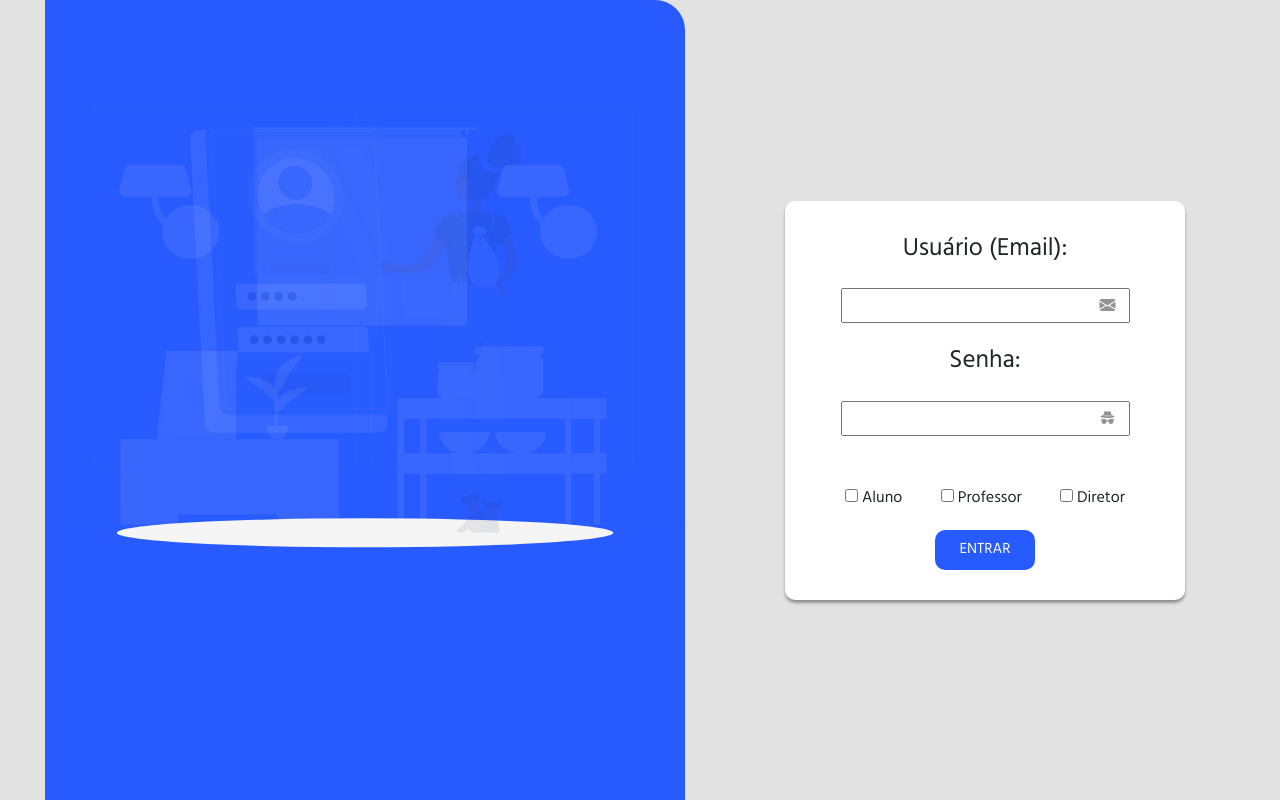
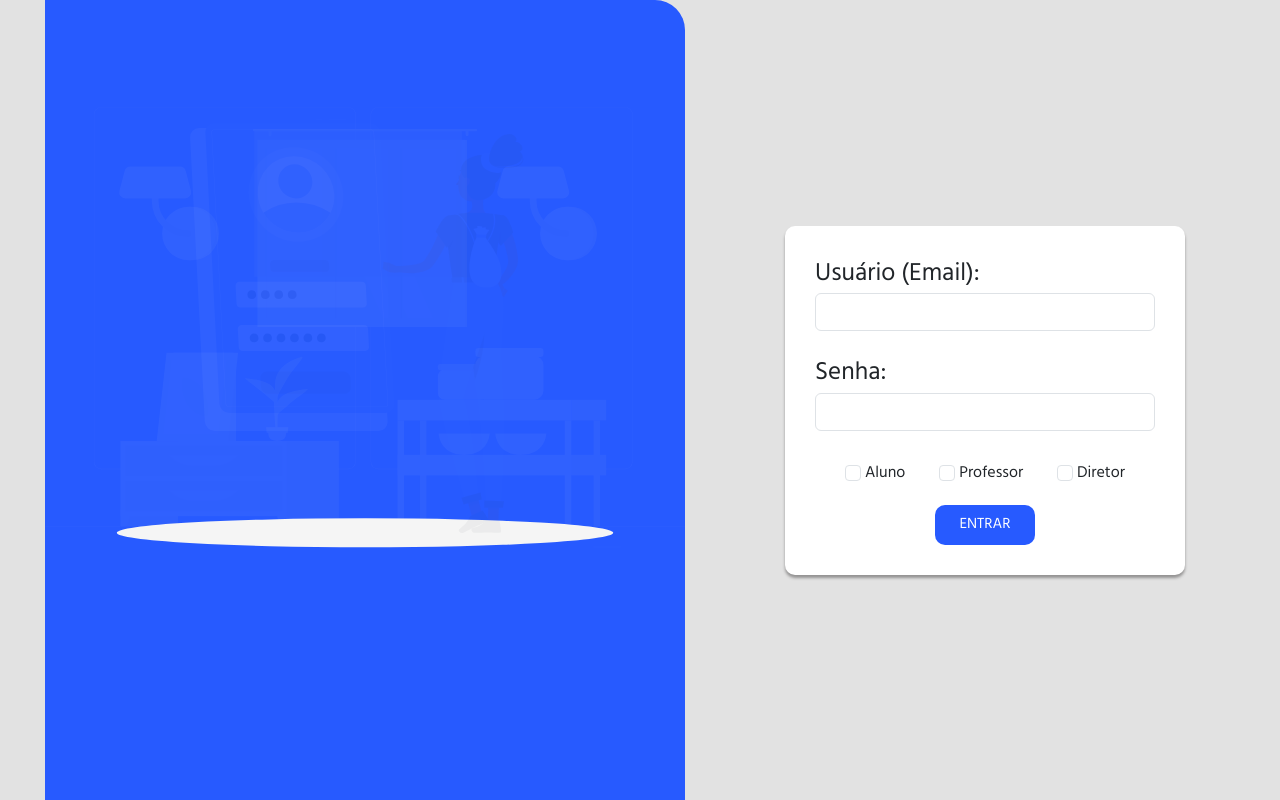
Before and after one commit to AlessandroSilvaS/ProjetoWeb, a PHP site: page /pages/login.php in a window 1280 px wide. Run offline with PHP 8.4, Linux system fonts and the light colour scheme.

Commit message:
57457485

```diff
--- a/css/styleLogin.css
+++ b/css/styleLogin.css
@@ -33,8 +33,7 @@ body {
     border-radius: 10px;
     background-color: white;
     box-shadow: 0 3px 3px #949393;
-    text-align: center;
-   margin-left: 250px;
+    margin-left: 150px;
 }
 
 .container-main form {
@@ -70,6 +69,7 @@ body {
     border: none;
     border-radius: 10px;
     cursor: pointer;
+    margin-left: 120px;
 }
 
 .container-main p {
--- /dev/null
+++ b/includes/bootstrap.php
@@ -0,0 +1,16 @@
+<!DOCTYPE html>
+<html lang="en">
+<head>
+    <meta charset="UTF-8">
+    <meta name="viewport" content="width=device-width, initial-scale=1.0">
+    <link href="https://cdn.jsdelivr.net/npm/bootstrap@5.3.3/dist/css/bootstrap.min.css" rel="stylesheet" integrity="sha384-QWTKZyjpPEjISv5WaRU9OFeRpok6YctnYmDr5pNlyT2bRjXh0JMhjY6hW+ALEwIH" crossorigin="anonymous">
+    <link rel="stylesheet" href="https://cdn.jsdelivr.net/npm/bootstrap-icons@1.11.3/font/bootstrap-icons.min.css">
+    <script src="https://cdn.jsdelivr.net/npm/bootstrap@5.3.3/dist/js/bootstrap.bundle.min.js" integrity="sha384-YvpcrYf0tY3lHB60NNkmXc5s9fDVZLESaAA55NDzOxhy9GkcIdslK1eN7N6jIeHz" crossorigin="anonymous"></script>
+    <script src="https://cdn.jsdelivr.net/npm/@popperjs/core@2.11.8/dist/umd/popper.min.js" integrity="sha384-I7E8VVD/ismYTF4hNIPjVp/Zjvgyol6VFvRkX/vR+Vc4jQkC+hVqc2pM8ODewa9r" crossorigin="anonymous"></script>
+    <script src="https://cdn.jsdelivr.net/npm/bootstrap@5.3.3/dist/js/bootstrap.min.js" integrity="sha384-0pUGZvbkm6XF6gxjEnlmuGrJXVbNuzT9qBBavbLwCsOGabYfZo0T0to5eqruptLy" crossorigin="anonymous"></script>
+    <title>Document</title>
+</head>
+<body>
+
+</body>
+</html>
--- a/pages/classroom.php
+++ b/pages/classroom.php
@@ -1,5 +1,6 @@
 <?php
 include_once "../conexao.php";
+include_once "../includes/bootstrap.php"
 ?>
 <!DOCTYPE html>
 <html lang="pt-BR">
@@ -7,7 +8,6 @@ include_once "../conexao.php";
     <meta charset="UTF-8" />
     <meta name="viewport" content="width=device-width, initial-scale=1.0" />
     <title>Gerenciamento de Perfis</title>
-    <link rel="stylesheet" href="https://cdn.jsdelivr.net/npm/bootstrap-icons@1.11.3/font/bootstrap-icons.min.css">
     <link rel="icon" href="../images/icon.webp">
     <link rel="stylesheet" href="../css/classroom.css" />
 </head>
--- a/pages/login.php
+++ b/pages/login.php
@@ -1,6 +1,7 @@
 <?php
 session_start();
 include_once '../conexao.php';
+include_once "../includes/bootstrap.php"
 
 
 ?>
@@ -10,13 +11,9 @@ include_once '../conexao.php';
 <head>
     <meta charset="UTF-8">
     <meta name="viewport" content="width=device-width, initial-scale=1.0">
-    <link rel="stylesheet" href="https://cdn.jsdelivr.net/npm/bootstrap-icons@1.11.3/font/bootstrap-icons.min.css">
-    <link href="https://cdn.jsdelivr.net/npm/bootstrap@5.3.3/dist/css/bootstrap.min.css" rel="stylesheet" integrity="sha384-QWTKZyjpPEjISv5WaRU9OFeRpok6YctnYmDr5pNlyT2bRjXh0JMhjY6hW+ALEwIH" crossorigin="anonymous">
     <link rel="stylesheet" href="../css/styleLogin.css">
     <link rel="icon" href="../images/icon.webp">
-    <script src="https://cdn.jsdelivr.net/npm/bootstrap@5.3.3/dist/js/bootstrap.bundle.min.js" integrity="sha384-YvpcrYf0tY3lHB60NNkmXc5s9fDVZLESaAA55NDzOxhy9GkcIdslK1eN7N6jIeHz" crossorigin="anonymous"></script>
-    <script src="https://cdn.jsdelivr.net/npm/@popperjs/core@2.11.8/dist/umd/popper.min.js" integrity="sha384-I7E8VVD/ismYTF4hNIPjVp/Zjvgyol6VFvRkX/vR+Vc4jQkC+hVqc2pM8ODewa9r" crossorigin="anonymous"></script>
-<script src="https://cdn.jsdelivr.net/npm/bootstrap@5.3.3/dist/js/bootstrap.min.js" integrity="sha384-0pUGZvbkm6XF6gxjEnlmuGrJXVbNuzT9qBBavbLwCsOGabYfZo0T0to5eqruptLy" crossorigin="anonymous"></script>
+
     <title>Acesse Sua Conta</title>
 </head>
 <body>
@@ -29,28 +26,26 @@ include_once '../conexao.php';
             <form action="" method="post">
                 <label for="username" class="main-label">Usuário (Email):</label>
                 <br>
-                <input type="email" name="username" class="main-input" required>
-                <i class="bi bi-envelope-fill"></i>
+                <input type="email" class="form-control"name="username" class="main-input" required>
                 <br>
-                <label class="main-label">Senha:</label>
+                <label  class="main-label">Senha:</label>
                 <br>
-                <input type="password" name="password" class="main-input" required>
-                <i class="bi bi-incognito"></i>
+                <input class="form-control" type="password" name="password" class="main-input" required>
                 <div class="type-user">
                     <div class="student-type">
-                        <input type="checkbox" id="aluno" name="aluno">
+                        <input class="form-check-input" type="checkbox" id="aluno" name="aluno">
                         <label for="aluno">Aluno</label>
                     </div>
                     <div class="teacher-type">
-                        <input type="checkbox" id="professor" name="professor">
+                        <input class="form-check-input" type="checkbox" id="professor" name="professor">
                         <label for="professor">Professor</label>
                     </div>
                     <div class="principal-school-type">
-                        <input type="checkbox" id="diretor" name="diretor">
+                        <input class="form-check-input" type="checkbox"id="diretor" name="diretor">
                         <label for="diretor">Diretor</label>
                     </div>
                 </div>
-                <input type="submit" value="ENTRAR" class="submit-button" name="SendLogin">
+                <input type="submit"  value="ENTRAR" class="submit-button" name="SendLogin">
             </form>
             <?php
             $dados = filter_input_array(INPUT_POST, FILTER_DEFAULT);
@@ -136,8 +131,6 @@ if (isset($_SESSION['msg'])) {
     unset($_SESSION['msg']);
 }
 ?>
-
-
         </div>
     </div>
 </body>
```
Also changed, not shown: pages/updatecontato.php (+11 -9 lines), user/66ef3664c0cc5.jpg (added), user/66ef375033cce.jpg (added), user/cachorro.jpg (added).
